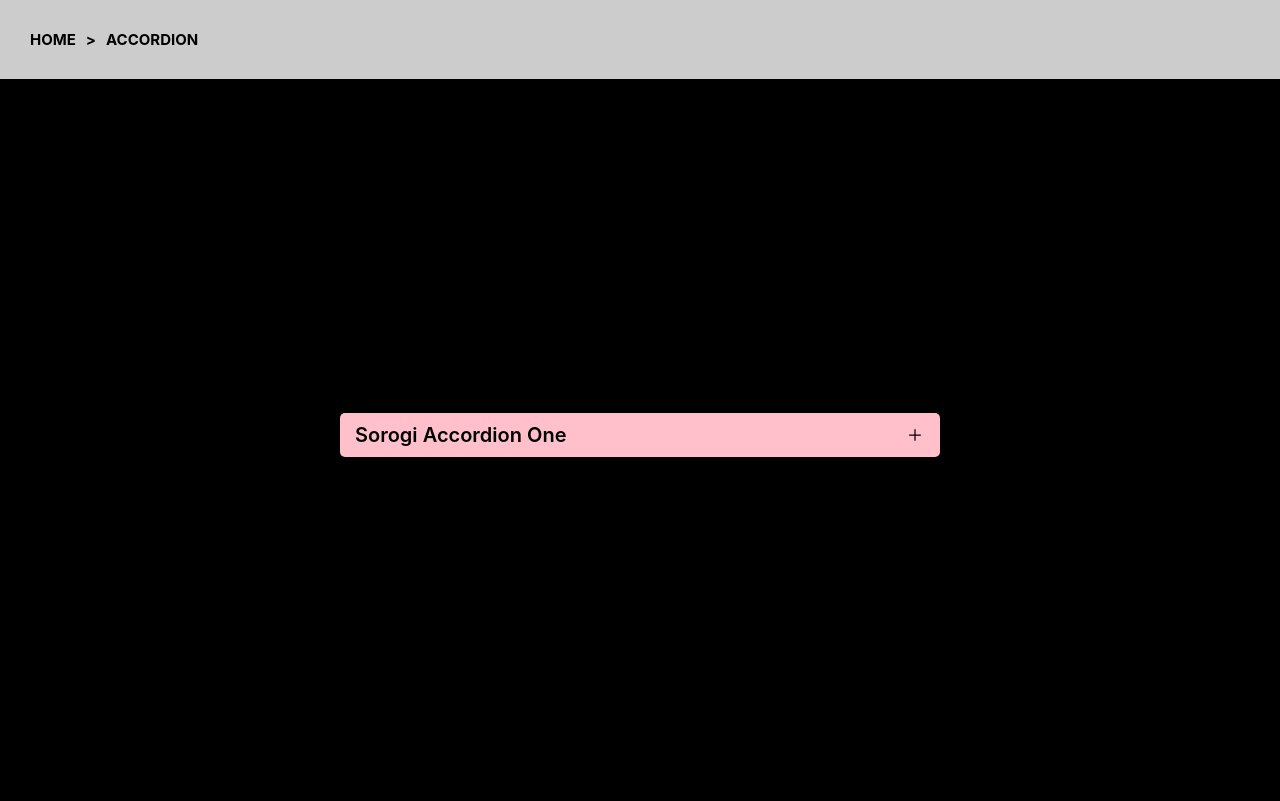
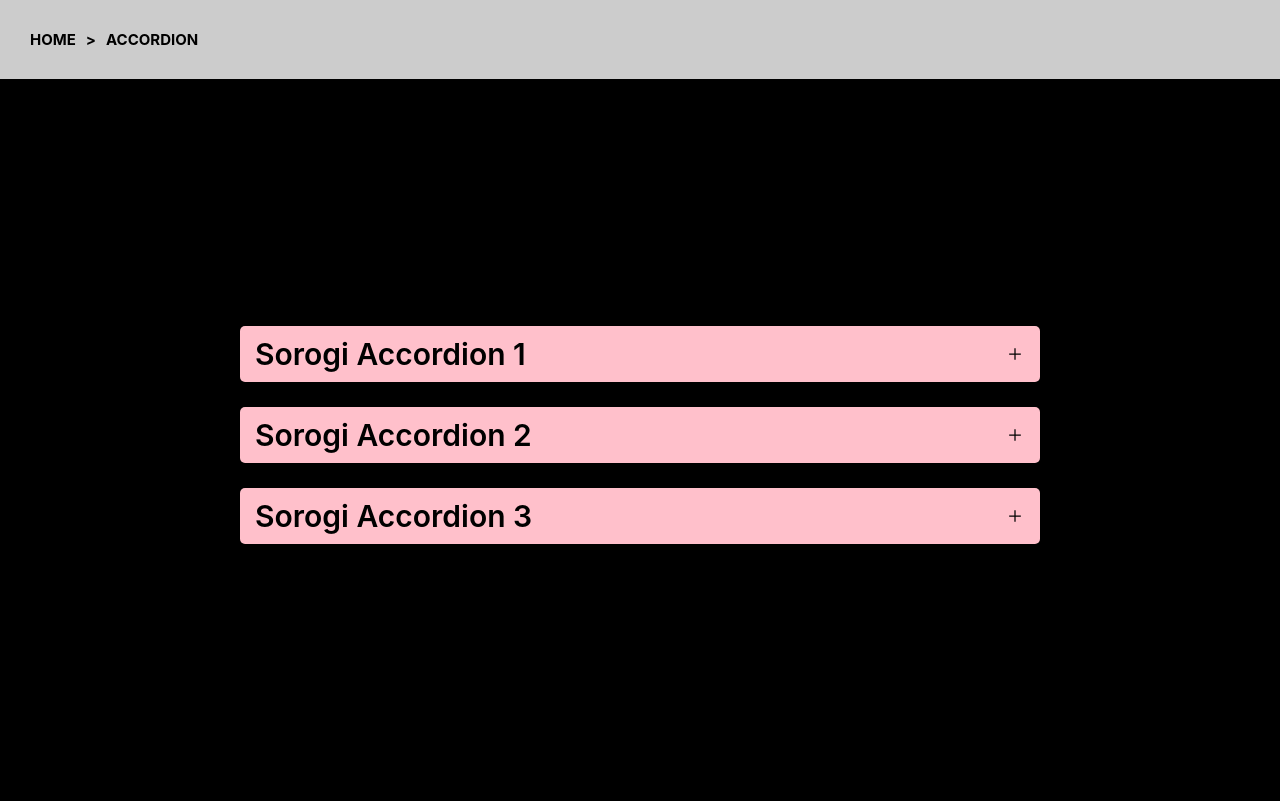
Before and after one commit to sohyeon-zoe-kim/components-challange, a website: page components/accordion/index.html in a window 1280 px wide. Drawn offline with Linux system fonts and the light colour scheme; a web font is replaced by a local one.

Commit message:
feat: accordion 챌린지(3) ✨
* accordiong 생성 script 작성

```diff
--- a/components/accordion/index.css
+++ b/components/accordion/index.css
@@ -6,12 +6,14 @@ body {
   width: 100%;
   height: calc(100vh - 78px);
   display: flex;
+  flex-direction: column;
   justify-content: center;
   align-items: center;
+  gap: 15px;
 }
 
 .accordion-item {
-  width: 600px;
+  width: 800px;
   color: black;
   display: flex;
   flex-direction: column;
@@ -19,7 +21,7 @@ body {
 }
 
 .accordion-item__header {
-  font-size: 2rem;
+  font-size: 3rem;
   font-weight: 600;
   display: flex;
   justify-content: space-between;
@@ -36,7 +38,7 @@ body {
 }
 
 .accordion-item__contents {
-  font-size: 1.5rem;
+  font-size: 2rem;
   background-color: white;
   overflow-y: scroll;
   transition: all 0.5s;
@@ -75,7 +77,7 @@ body {
 }
 
 .show {
-  height: 100px;
+  height: 150px;
 }
 
 .icon-hidden {
--- a/components/accordion/index.html
+++ b/components/accordion/index.html
@@ -13,18 +13,6 @@
 <body>
   <div class="wrap">
     <div class="accordion">
-      <div class="accordion-item">
-        <div class="accordion-item__header">
-          <p class="accordion-item__header-title">Sorogi Accordion One</p>
-          <img src="/assets/imgs/plus_icon.svg" id="plus-icon" class="accordion-item__header-toggle-button"/>
-          <img src="/assets/imgs/minus_icon.svg" id="minus-icon" class="accordion-item__header-toggle-button icon-hidden"/>
-        </div>
-        <div class="accordion-item__contents hidden">
-          <p class="accordion-item__contents-text">
-            Lorem ipsum dolor sit amet consectetur adipisicing elit. Quos voluptates quae nostrum totam quaerat, commodi asperiores ullam. Neque enim beatae, cum, optio, tempora autem est a sint vitae ipsum debitis! Lorem ipsum dolor sit amet consectetur adipisicing elit. Quos voluptates quae nostrum totam quaerat, commodi asperiores ullam. Neque enim beatae, cum, optio, tempora autem est a sint vitae ipsum debitis!
-          </p>
-          </div>
-      </div>
     </div>
   </div>
 </body>
--- a/components/accordion/index.js
+++ b/components/accordion/index.js
@@ -1,11 +1,55 @@
-const accordionHeader = document.getElementsByClassName('accordion-item__header')[0]
-const accordionContents = document.getElementsByClassName('accordion-item__contents')[0]
-const plusIcon = document.getElementById('plus-icon')
-const minusIcon = document.getElementById('minus-icon')
+const accordion = document.getElementsByClassName('accordion')[0]
+const text = 'Lorem ipsum dolor sit amet consectetur adipisicing elit. Quos voluptates quae nostrum totam quaerat, commodi asperiores ullam. Neque enim beatae, cum, optio, tempora autem est a sint vitae ipsum debitis! Lorem ipsum dolor sit amet consectetur adipisicing elit. Quos voluptates quae nostrum totam quaerat, commodi asperiores ullam. Neque enim beatae, cum, optio, tempora autem est a sint vitae ipsum debitis!Lorem ipsum dolor sit amet consectetur adipisicing elit. Quos voluptates quae nostrum totam quaerat, commodi asperiores ullam. Neque enim beatae, cum, optio, tempora autem est a sint vitae ipsum debitis! Lorem ipsum dolor sit amet consectetur adipisicing elit. Quos voluptates quae nostrum totam quaerat, commodi asperiores ullam. Neque enim beatae, cum, optio, tempora autem est a sint vitae ipsum debitis!'
 
-accordionHeader.addEventListener('click', () => {
-  accordionContents.classList.toggle('hidden')
-  accordionContents.classList.toggle('show')
-  plusIcon.classList.toggle('icon-hidden')
-  minusIcon.classList.toggle('icon-hidden')
-})
+const addAccordion = (index) => {
+  const accordionItem = createElement('div')
+  addClassName(accordionItem, 'accordion-item')
+
+  //accordion header 생성
+  const header = createElement('div')
+  const headerTitle = createElement('p')
+  const { plusIcon, minusIcon } = addToggleButton()
+  addClassName(header, 'accordion-item__header')
+  addClassName(headerTitle, 'accordion-item__header-title')
+  headerTitle.innerHTML = `Sorogi Accordion ${index}`
+  header.append(headerTitle, plusIcon, minusIcon)
+
+  //accordion contents 생성
+  const contents = createElement('div')
+  const contentsText = createElement('p')
+  addClassName(contents, 'accordion-item__contents hidden')
+  addClassName(contentsText, 'accordion-item__contents-text')
+  contentsText.innerHTML = text
+  contents.append(contentsText)
+
+  header.addEventListener('click', () => {
+    contents.classList.toggle('hidden')
+    contents.classList.toggle('show')
+    plusIcon.classList.toggle('icon-hidden')
+    minusIcon.classList.toggle('icon-hidden')
+  })
+
+  accordionItem.append(header, contents)
+
+  return accordionItem
+}
+
+const addToggleButton = () => {
+  const plusIcon = createElement('img')
+  plusIcon.setAttribute('src', '/assets/imgs/plus_icon.svg')
+  addClassName(plusIcon, 'accordion-item__header-toggle-button plus-icon')
+
+  const minusIcon = createElement('img')
+  minusIcon.setAttribute('src', '/assets/imgs/minus_icon.svg')
+  addClassName(minusIcon, 'accordion-item__header-toggle-button minus-icon icon-hidden')
+
+  return { plusIcon, minusIcon }
+}
+
+const init = () => {
+  accordion.append(addAccordion(1))
+  accordion.append(addAccordion(2))
+  accordion.append(addAccordion(3))
+}
+
+init()
```
